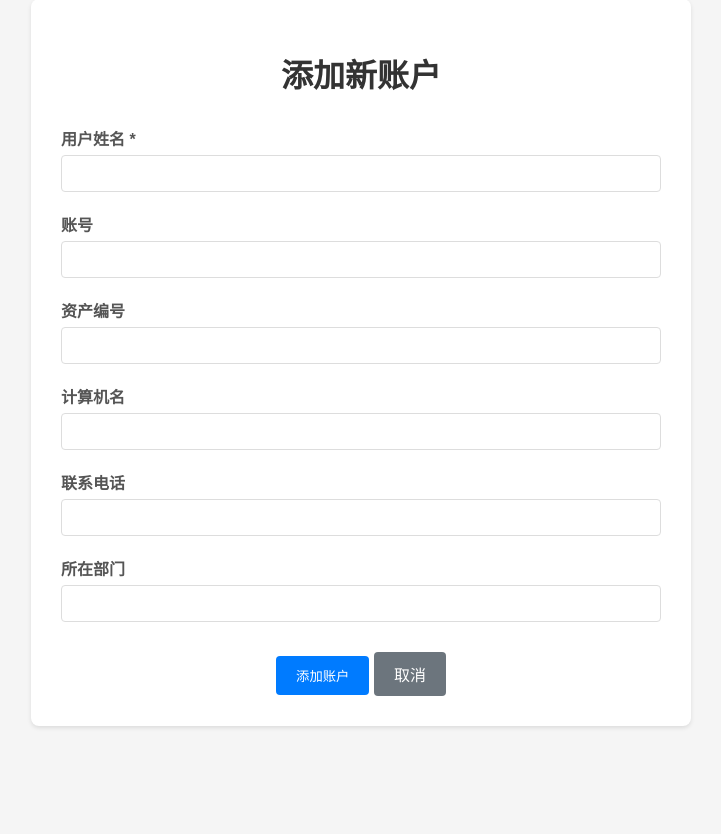
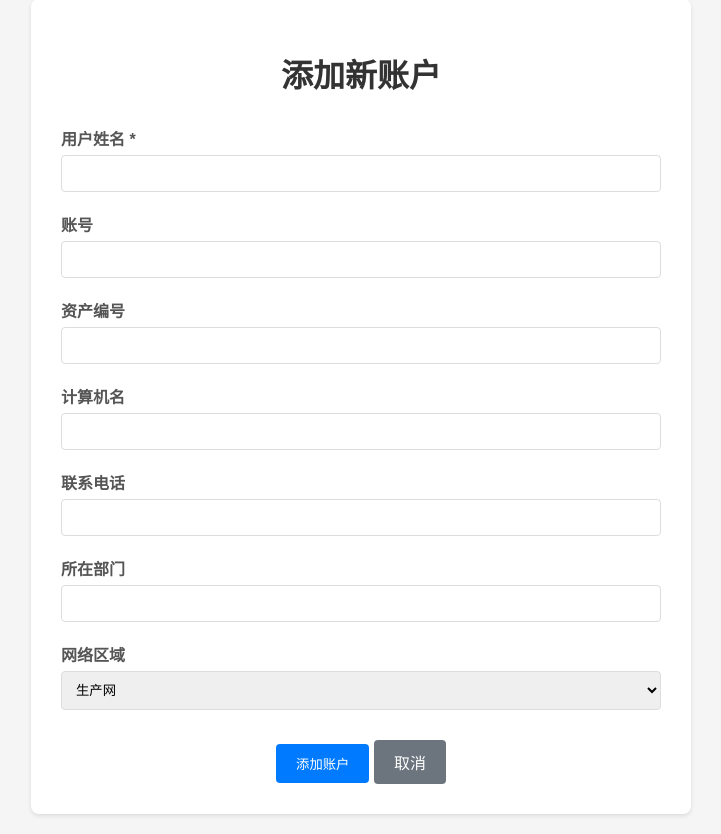
Before and after one commit to linling-china/web, a Flask app: page /add in a window 1280 px wide. Shown: the part 21-855 px from the top of the page, without its empty margins (279-1000 px from the left). Before the commit the page ends 749 px from the top, so only its background shows below. Run offline with Flask 3, Linux system fonts and the light colour scheme.

Commit message:
添加网络区域字段和序号功能

```diff
--- a/app.py
+++ b/app.py
@@ -22,6 +22,7 @@ def init_db():
     """Initialize the database with accounts table"""
     conn = sqlite3.connect(DATABASE)
     cursor = conn.cursor()
+    # Create table if it doesn't exist
     cursor.execute('''
         CREATE TABLE IF NOT EXISTS accounts (
             id INTEGER PRIMARY KEY AUTOINCREMENT,
@@ -30,9 +31,18 @@ def init_db():
             asset_number TEXT,
             computer_name TEXT,
             phone_number TEXT,
-            department TEXT
+            department TEXT,
+            network_area TEXT DEFAULT '生产网'
         )
     ''')
+    # Add network_area column if it doesn't exist (for existing tables)
+    try:
+        cursor.execute('ALTER TABLE accounts ADD COLUMN network_area TEXT DEFAULT "生产网"')
+    except sqlite3.OperationalError:
+        # Column already exists
+        pass
+    # Update existing records to set network_area to '生产网' if it's NULL
+    cursor.execute('UPDATE accounts SET network_area = "生产网" WHERE network_area IS NULL')
     conn.commit()
     conn.close()
 
@@ -64,6 +74,7 @@ def add_account():
         computer_name = request.form['computer_name']
         phone_number = request.form['phone_number']
         department = request.form['department']
+        network_area = request.form['network_area'] or '生产网'
 
         if not user_name:
             flash('用户姓名是必填项')
@@ -71,9 +82,9 @@ def add_account():
 
         conn = get_db_connection()
         conn.execute('''
-            INSERT INTO accounts (user_name, account_number, asset_number, computer_name, phone_number, department)
-            VALUES (?, ?, ?, ?, ?, ?)
-        ''', (user_name, account_number, asset_number, computer_name, phone_number, department))
+            INSERT INTO accounts (user_name, account_number, asset_number, computer_name, phone_number, department, network_area)
+            VALUES (?, ?, ?, ?, ?, ?, ?)
+        ''', (user_name, account_number, asset_number, computer_name, phone_number, department, network_area))
         conn.commit()
         conn.close()
 
@@ -95,6 +106,7 @@ def edit_account(id):
         computer_name = request.form['computer_name']
         phone_number = request.form['phone_number']
         department = request.form['department']
+        network_area = request.form['network_area'] or '生产网'
 
         if not user_name:
             flash('用户姓名是必填项')
@@ -102,9 +114,9 @@ def edit_account(id):
 
         conn.execute('''
             UPDATE accounts
-            SET user_name = ?, account_number = ?, asset_number = ?, computer_name = ?, phone_number = ?, department = ?
+            SET user_name = ?, account_number = ?, asset_number = ?, computer_name = ?, phone_number = ?, department = ?, network_area = ?
             WHERE id = ?
-        ''', (user_name, account_number, asset_number, computer_name, phone_number, department, id))
+        ''', (user_name, account_number, asset_number, computer_name, phone_number, department, network_area, id))
         conn.commit()
         conn.close()
 
@@ -150,7 +162,12 @@ def import_excel():
                 # Or we can check if these exact column names exist
                 if '用户姓名' not in df.columns:
                     # If standard names don't exist, assume they are in order: user_name, account_number, etc.
-                    df.columns = ['user_name', 'account_number', 'asset_number', 'computer_name', 'phone_number', 'department']
+                    # Check if we have 7 columns (including network_area)
+                    if len(df.columns) >= 7:
+                        df.columns = ['user_name', 'account_number', 'asset_number', 'computer_name', 'phone_number', 'department', 'network_area']
+                    else:
+                        df.columns = ['user_name', 'account_number', 'asset_number', 'computer_name', 'phone_number', 'department']
+                        df['network_area'] = '生产网'
                 else:
                     # Map Chinese column names to database field names
                     column_mapping = {
@@ -159,28 +176,30 @@ def import_excel():
                         '资产编号': 'asset_number',
                         '计算机名': 'computer_name',
                         '联系电话': 'phone_number',
-                        '所在部门': 'department'
+                        '所在部门': 'department',
+                        '网络区域': 'network_area'
                     }
                     df = df.rename(columns=column_mapping)
 
                     # Ensure all required columns exist after mapping
-                    for col in ['user_name', 'account_number', 'asset_number', 'computer_name', 'phone_number', 'department']:
+                    for col in ['user_name', 'account_number', 'asset_number', 'computer_name', 'phone_number', 'department', 'network_area']:
                         if col not in df.columns:
-                            df[col] = ''  # Add missing columns with empty values
+                            df[col] = '' if col != 'network_area' else '生产网'  # Add missing columns with empty values, default network_area to '生产网'
 
                 # Insert data into database
                 conn = get_db_connection()
                 for _, row in df.iterrows():
                     conn.execute('''
-                        INSERT INTO accounts (user_name, account_number, asset_number, computer_name, phone_number, department)
-                        VALUES (?, ?, ?, ?, ?, ?)
+                        INSERT INTO accounts (user_name, account_number, asset_number, computer_name, phone_number, department, network_area)
+                        VALUES (?, ?, ?, ?, ?, ?, ?)
                     ''', (
                         row.get('user_name', ''),
                         row.get('account_number', ''),
                         row.get('asset_number', ''),
                         row.get('computer_name', ''),
                         row.get('phone_number', ''),
-                        row.get('department', '')
+                        row.get('department', ''),
+                        row.get('network_area', '生产网')
                     ))
                 conn.commit()
                 conn.close()
@@ -205,19 +224,20 @@ def export_excel():
     conn.close()
 
     # Convert to DataFrame
-    df = pd.DataFrame(accounts, columns=['ID', '用户姓名', '账号', '资产编号', '计算机名', '联系电话', '所在部门'])
+    df = pd.DataFrame(accounts)
     # Rename columns to Chinese names for the export
     df = df.rename(columns={
-        'ID': 'ID',
+        'id': 'ID',
         'user_name': '用户姓名',
         'account_number': '账号',
         'asset_number': '资产编号',
         'computer_name': '计算机名',
         'phone_number': '联系电话',
-        'department': '所在部门'
+        'department': '所在部门',
+        'network_area': '网络区域'
     })
     # Remove the ID column for export as it's internal
-    df = df[['用户姓名', '账号', '资产编号', '计算机名', '联系电话', '所在部门']]
+    df = df[['用户姓名', '账号', '资产编号', '计算机名', '联系电话', '所在部门', '网络区域']]
 
     # Create a BytesIO buffer
     output = io.BytesIO()
--- a/templates/add.html
+++ b/templates/add.html
@@ -120,6 +120,15 @@
                 <input type="text" id="department" name="department">
             </div>
 
+            <div class="form-group">
+                <label for="network_area">网络区域</label>
+                <select id="network_area" name="network_area" style="width: 100%; padding: 10px; border: 1px solid #ddd; border-radius: 4px; box-sizing: border-box;">
+                    <option value="管理网">管理网</option>
+                    <option value="生产网" selected>生产网</option>
+                    <option value="金融网">金融网</option>
+                </select>
+            </div>
+
             <div class="form-actions">
                 <button type="submit" class="btn">添加账户</button>
                 <a href="{{ url_for('index') }}" class="btn btn-secondary">取消</a>
--- a/templates/index.html
+++ b/templates/index.html
@@ -136,24 +136,28 @@
         <table id="accountsTable">
             <thead>
                 <tr>
+                    <th>序号</th>
                     <th>用户姓名</th>
                     <th>账号</th>
                     <th>资产编号</th>
                     <th>计算机名</th>
                     <th>联系电话</th>
                     <th>所在部门</th>
+                    <th>网络区域</th>
                     <th>操作</th>
                 </tr>
             </thead>
             <tbody>
                 {% for account in accounts %}
                 <tr>
+                    <td>{{ loop.index }}</td>
                     <td>{{ account['user_name'] or '' }}</td>
                     <td>{{ account['account_number'] or '' }}</td>
                     <td>{{ account['asset_number'] or '' }}</td>
                     <td>{{ account['computer_name'] or '' }}</td>
                     <td>{{ account['phone_number'] or '' }}</td>
                     <td>{{ account['department'] or '' }}</td>
+                    <td>{{ account['network_area'] or '生产网' }}</td>
                     <td class="actions">
                         <a href="{{ url_for('edit_account', id=account['id']) }}" class="btn">编辑</a>
                         <form action="{{ url_for('delete_account', id=account['id']) }}" method="post" style="display: inline;">
@@ -181,7 +185,7 @@
                 const td = tr[i].getElementsByTagName("td");
                 let found = false;
 
-                for (let j = 0; j < td.length - 1; j++) { // Exclude the last column (actions)
+                for (let j = 1; j < td.length - 1; j++) { // Skip first column (serial number) and exclude last column (actions)
                     if (td[j]) {
                         const txtValue = td[j].textContent || td[j].innerText;
                         if (txtValue.toUpperCase().indexOf(filter) > -1) {
```
Also changed, not shown: templates/edit.html (+9 -0 lines), 1 other file.
